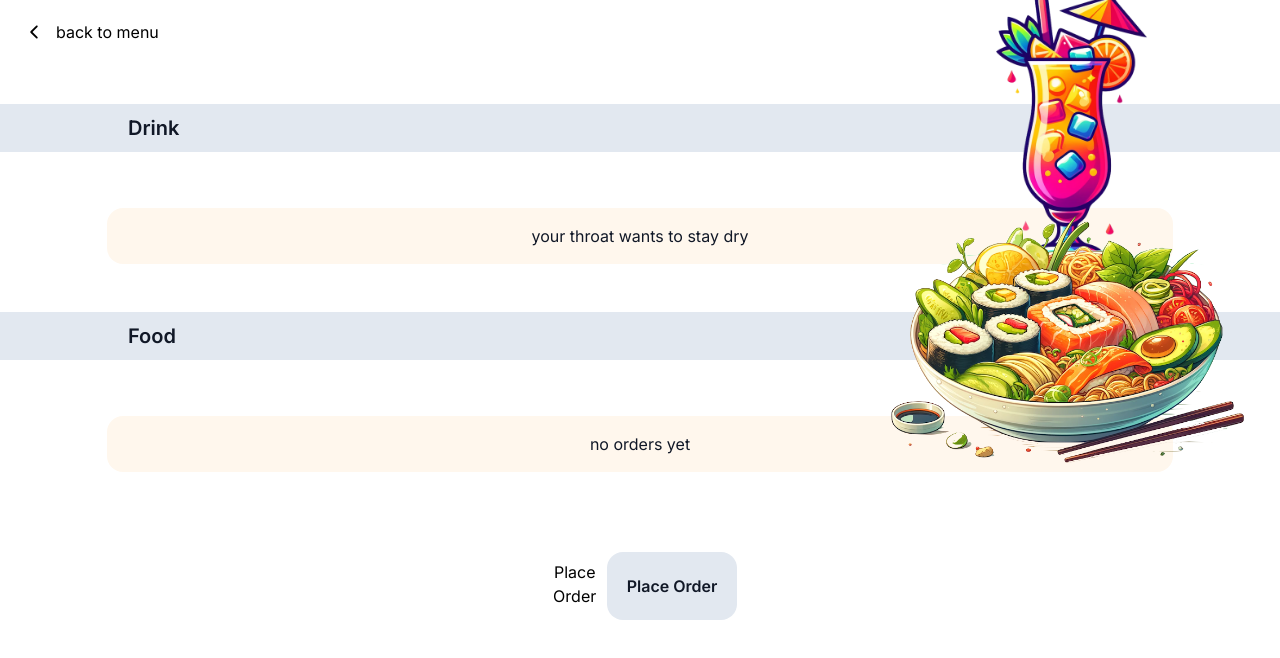
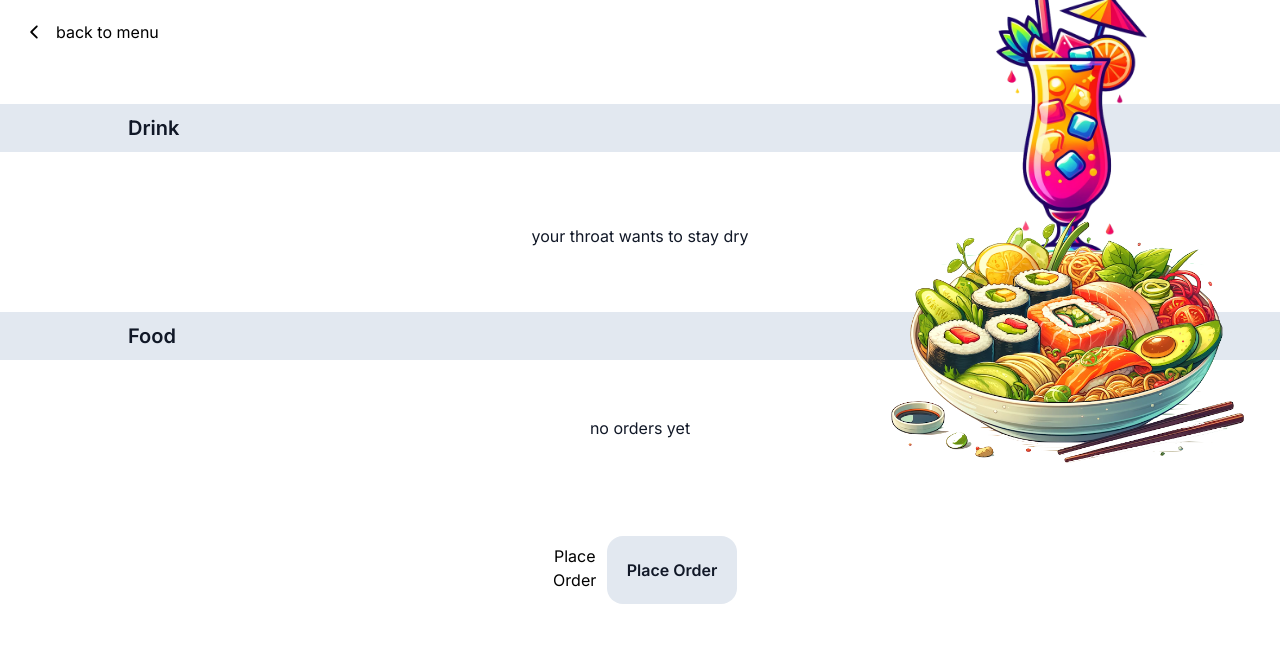
Before and after one commit to j-eick/pos-restaurant, a Next.js app: page /menu/order in a window 1280 px wide. Shown: the top 658 px of the page. Built offline with nearby package versions, Linux system fonts and the light colour scheme.

Commit message:
cleaned up // minor changes

```diff
--- a/app/components/ui/dish/Dish.tsx
+++ b/app/components/ui/dish/Dish.tsx
@@ -56,7 +56,7 @@ export function Dish({ dish }: DishItemProp) {
               </>
             )}
           </div>
-          <Button type="placeOrder" onClick={(e: MouseEvent<HTMLButtonElement>) => handleOrderButton(e)}>
+          <Button type="addItem" onClick={(e: MouseEvent<HTMLButtonElement>) => handleOrderButton(e)}>
             <Text tag="p" weight="semibold">
               &euro; {dish.price}
             </Text>
--- a/app/components/ui/link/Link.tsx
+++ b/app/components/ui/link/Link.tsx
@@ -3,9 +3,9 @@ import { ReactNode, useMemo } from "react";
 
 type LinkProp = {
   children: ReactNode;
-  href: "" | "/menu" | "/order-summary" | "/complete";
+  href: "" | "/" | "/menu" | "/order-summary" | "/complete";
   className?: string;
-  variant?: "" | "menuLink" | "placeOrderLink" | "small" | "medium";
+  variant?: "" | "menuLink" | "placeOrderLink" | "complete_navButtons" | "small" | "medium";
   blur?: "light" | "medium" | "strong";
   onClick?: () => void;
 };
@@ -13,8 +13,6 @@ type LinkProp = {
 export const LinkCo = ({ children, href = "", className, variant, blur, onClick }: LinkProp) => {
   const style = useMemo(() => {
     const hover = {
-      // peach: `transition-all hover:bg-custom-peach-dark`,
-      // outline outline-2 outline-offset-4 outline-slate-100
       peach: `transition-all hover:outline hover:outline-2 hover:outline-offset-4 hover:outline-slate-100
       active:outline active:outline-2 active:outline-offset-4 active:outline-slate-100`,
       order: `transition-all bg-slate-200 hover:bg-custom-peach
@@ -27,6 +25,9 @@ export const LinkCo = ({ children, href = "", className, variant, blur, onClick
 
       case "placeOrderLink":
         return `px-5 py-5 rounded-sm cursor-pointer ${hover.order}`;
+
+      case "complete_navButtons":
+        return `w-full py-5 cursor-pointer text-center`;
 
       case "small":
         return `px-5 py-5 bg-red rounded-xl cursor-pointer ${hover.peach}`;
@@ -54,10 +55,8 @@ export const LinkCo = ({ children, href = "", className, variant, blur, onClick
   }, [blur]);
 
   return (
-    <div className={`${bg_blur}`}>
-      <Link href={href} onClick={onClick} className={`${style} ${className}`}>
-        {children}
-      </Link>
-    </div>
+    <Link href={href} onClick={onClick} className={`${style} ${variant} ${className}`}>
+      {children}
+    </Link>
   );
 };
--- a/app/components/ui/orderList/OrderList.tsx
+++ b/app/components/ui/orderList/OrderList.tsx
@@ -12,7 +12,6 @@ export function OrderList() {
 
   const space_list_topBottom = "mt-9 mb-7";
   const list_width = "w-10/12";
-  const border_img = "border-[1px] border-slate-500";
   const bg_category = "";
 
   useEffect(() => {}, []);
@@ -57,10 +56,8 @@ export function OrderList() {
               ))}
             </ul>
           ) : (
-            <div className="mt-14 h-14 mx-auto my-0 grid place-items-center rounded-sm bg-orange-50">
-              <Text tag="p" className="">
-                your throat wants to stay dry
-              </Text>
+            <div className="mt-14 h-14 mx-auto my-0 grid place-items-center">
+              <Text tag="p">your throat wants to stay dry</Text>
             </div>
           )}
         </div>
@@ -100,7 +97,7 @@ export function OrderList() {
               ))}
             </ul>
           ) : (
-            <div className="mt-14 h-14 mx-auto my-0 grid place-items-center rounded-sm bg-orange-50">
+            <div className="mt-10 h-14 mx-auto my-0 grid place-items-center">
               <Text tag="p" className="">
                 no orders yet
               </Text>
--- a/app/components/ui/text/Text.tsx
+++ b/app/components/ui/text/Text.tsx
@@ -81,5 +81,9 @@ export const Text = ({
     }
   }, [weight]);
 
-  return React.createElement(tag, { className: `${textcolor} ${textsize} ${textWeight} ${className}` }, children);
+  return React.createElement(
+    tag,
+    { className: `${textcolor} ${textsize} ${textWeight} ${className} bg-transparent` },
+    children
+  );
 };
```
Also changed, not shown: app/complete/page.tsx (+0 -8 lines), public/orderComplete2.png (added).
